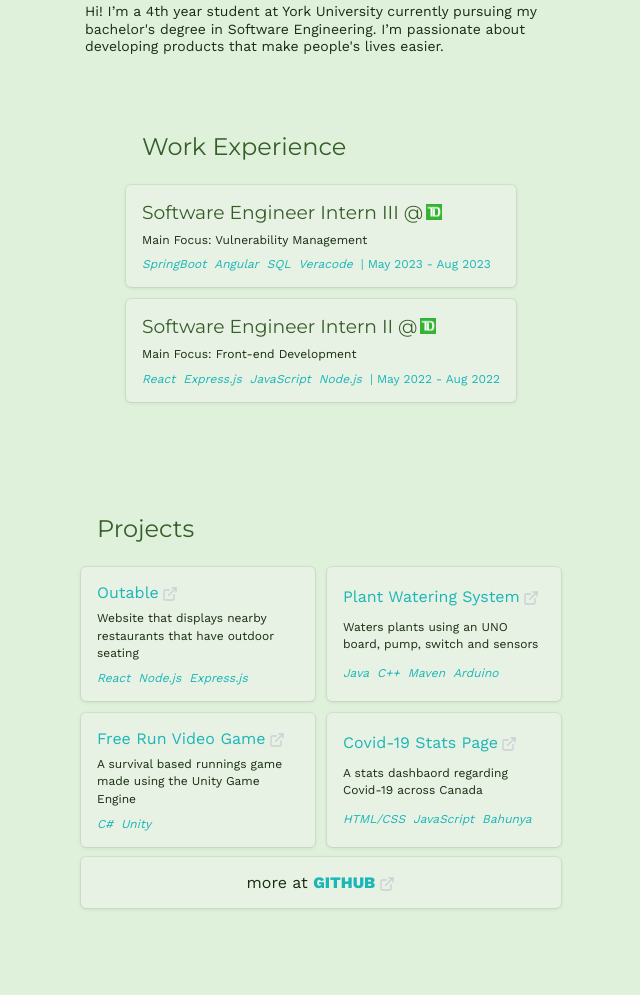
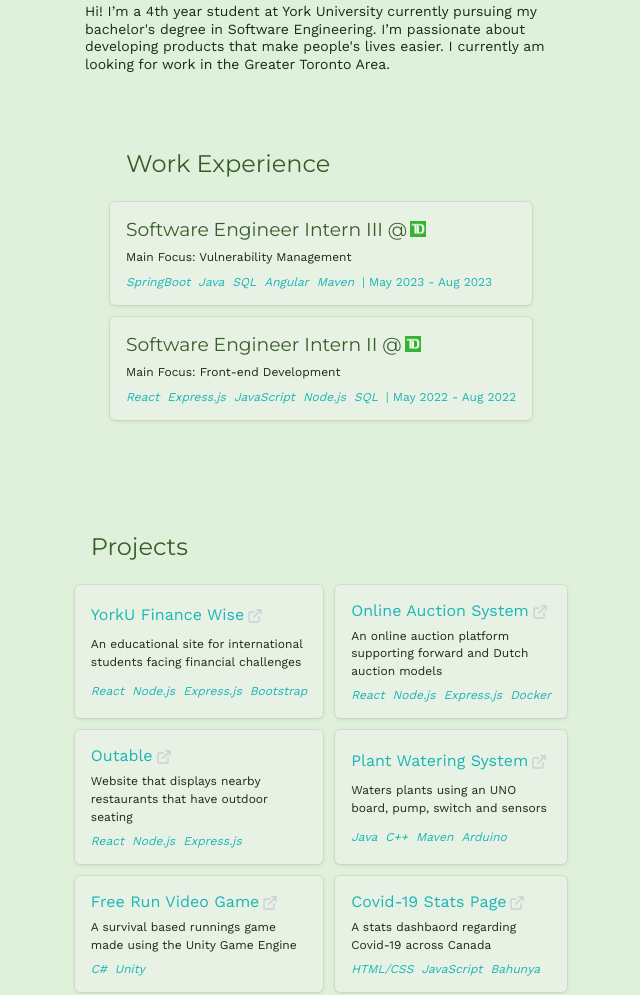
Before and after one commit to Choudhry-Shaharyar/Choudhry-Shaharyar.github.io, a website built with Vite: page index.html in a window 1280 px wide. Shown: the part 308-1303 px from the top of the page, without its empty margins (319-959 px from the left). Built offline with nearby package versions, Linux system fonts and the light colour scheme.

Commit message:
updated content

```diff
--- a/index.html
+++ b/index.html
@@ -83,7 +83,7 @@
           </li>
           <li>
             <img src="./asset/svg/icons8-resume-50.png" style="height: 16px;" width="20px" alt="LinkedIn" />
-            <a href="https://drive.google.com/file/d/1yEDer4mDy8rXBbnZf02sxSLQiIBxJGvw/view?usp=sharing"> Resume</a>
+            <a href="https://drive.google.com/file/d/1WcTeC-Y58S-D_UzvZmcGPKWbYPD2jpLQ/view?usp=sharing"> Resume</a>
           </li>
         </ul>
         <!-- long bio -->
@@ -91,7 +91,7 @@
           Hi! I’m a 4th year student at York University currently pursuing my bachelor's degree in Software Engineering.
 
           I’m passionate about developing products that make people's lives
-          easier.
+          easier. I currently am looking for work in the Greater Toronto Area.
         </p>
         <!-- Skills / Tools -->
         <!-- <div class="skills">Skills / Tools</div>
@@ -141,9 +141,10 @@
 
                 <div class="repository-language-used-container">
                   <span class="language-used">SpringBoot</span>
+                  <span class="language-used">Java</span>
+                  <span class="language-used">SQL</span>
                   <span class="language-used">Angular</span>
-                  <span class="language-used">SQL</span>
-                  <span class="language-used">Veracode</span>
+                  <span class="language-used">Maven</span>
                   <span class="language-used-1">| May 2023 - Aug 2023</span>
 
                 </div>
@@ -171,6 +172,7 @@
                   <span class="language-used">Express.js</span>
                   <span class="language-used">JavaScript</span>
                   <span class="language-used">Node.js</span>
+                  <span class="language-used">SQL</span>
 
                   <span class="language-used-1">| May 2022 - Aug 2022</span>
 
@@ -188,6 +190,80 @@
             <h2>Projects</h2>
             <!-- project container/ grid -->
             <div class="project-container">
+                <!-- Repo 4 -->
+                <div class="repository-container">
+                  <div class="repository-head">
+                    <a
+                      href="https://github.com/Choudhry-Shaharyar/YorkFinancialWise"
+                      target="_blank"
+                      rel="noopener noreferrer"
+                    >
+                      YorkU Finance Wise
+                    </a>
+                    <a
+                      href="https://github.com/Choudhry-Shaharyar/YorkFinancialWise"
+                      target="_blank"
+                      rel="noopener noreferrer"
+                      ><img
+                        width="16"
+                        height="16"
+                        src="./asset/svg/external-link.svg"
+                        alt="external-link"
+                    /></a>
+                  </div>
+
+                  <p class="repository-description">An educational site for international students facing financial challenges
+                  </p>
+                  <div class="repository-language-used-container">
+                    <span class="language-used">React</span>
+                    <span class="language-used">Node.js</span>
+                    <span class="language-used">Express.js</span>
+                    <!-- <span class="language-used">JS</span> -->
+                    <!-- <span class="language-used" >HTML/CSS</span> -->
+                    <span class="language-used">Bootstrap</span>
+
+
+
+
+
+                  </div>
+              </div>
+              <!-- Repo 4 End -->
+                            <!-- Repo 4 -->
+  <div class="repository-container">
+    <div class="repository-head">
+      <a
+        href="https://github.com/Choudhry-Shaharyar/Online-Auction-System"
+        target="_blank"
+        rel="noopener noreferrer"
+      >
+        Online Auction System
+      </a>
+      <a
+        href="https://github.com/Choudhry-Shaharyar/Online-Auction-System"
+        target="_blank"
+        rel="noopener noreferrer"
+        ><img
+          width="16"
+          height="16"
+          src="./asset/svg/external-link.svg"
+          alt="external-link"
+      /></a>
+    </div>
+
+    <p class="repository-description">An online auction platform supporting forward and Dutch auction models</p>
+    <div class="repository-language-used-container">
+      <span class="language-used">React</span>
+      <span class="language-used">Node.js</span>
+      <span class="language-used">Express.js</span>
+      <!-- <span class="language-used">JS</span> -->
+      <!-- <span class="language-used">Bootstrap</span> -->
+      <span class="language-used">Docker</span>
+
+    </div>
+</div>
+<!-- Repo 4 End -->
+
               <!-- Repo 1 -->
               <div class="repository-container">
                 <div class="repository-head">
@@ -342,7 +418,7 @@
         <div class="hobby-container">
           <p>
 
-I'm a 21-year-old software developer set to graduate in April 2024, currently residing in Brampton, Ontario. I have a passion for mentoring younger students and sharing the insights I've gained from my two internships and academic journey. My interests span various realms, including video games, soccer, and gardening.
+I'm a software developer set to graduate in April 2024, currently residing in Brampton, Ontario. I have a passion for mentoring younger students and sharing the insights I've gained from my two internships and academic journey. My interests span various realms, including video games, soccer, and gardening.
 <br>
 <br>
 My love for gaming dates back to 2008 when I received my first console at the age of 6. Additionally, I'm an avid soccer enthusiast, diligently following the Premier League with Liverpool as my favorite team. My internship at TD introduced me to the world of pool, and I've developed a fondness for the game since then.
```
